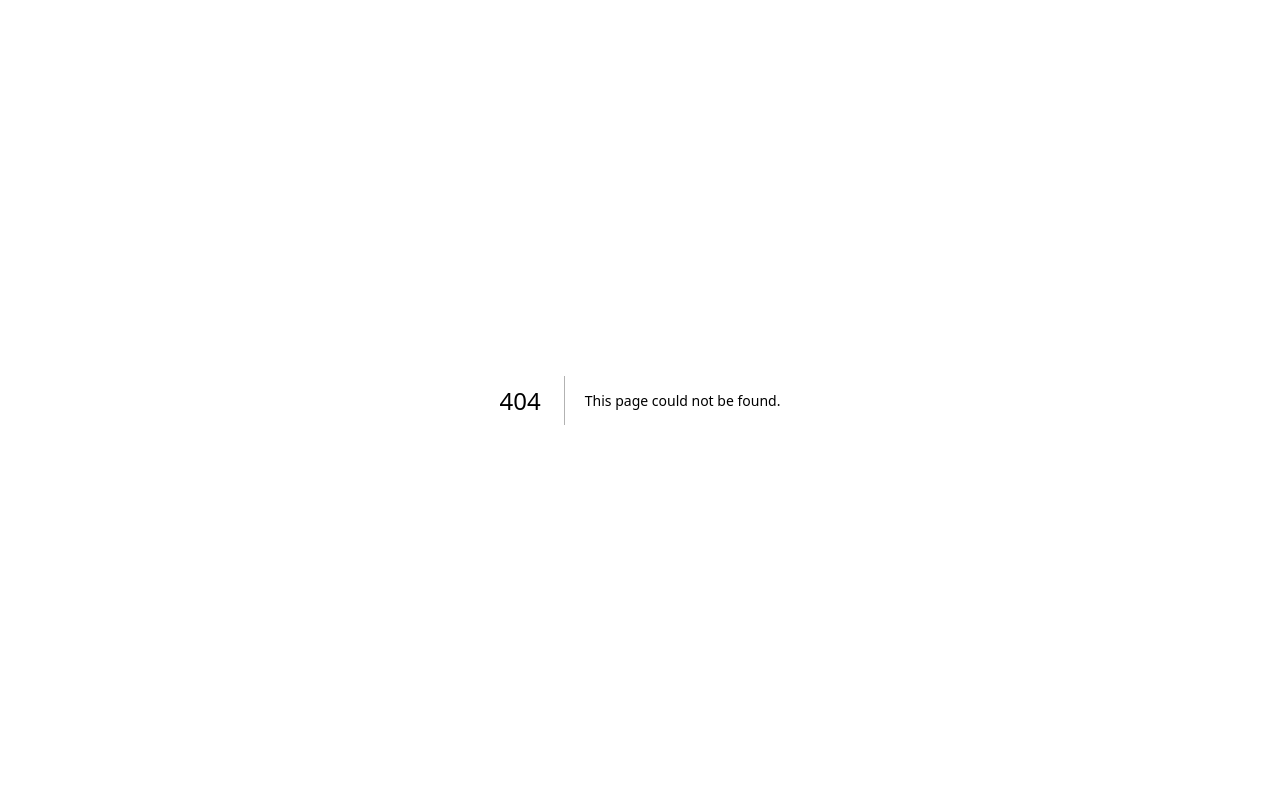
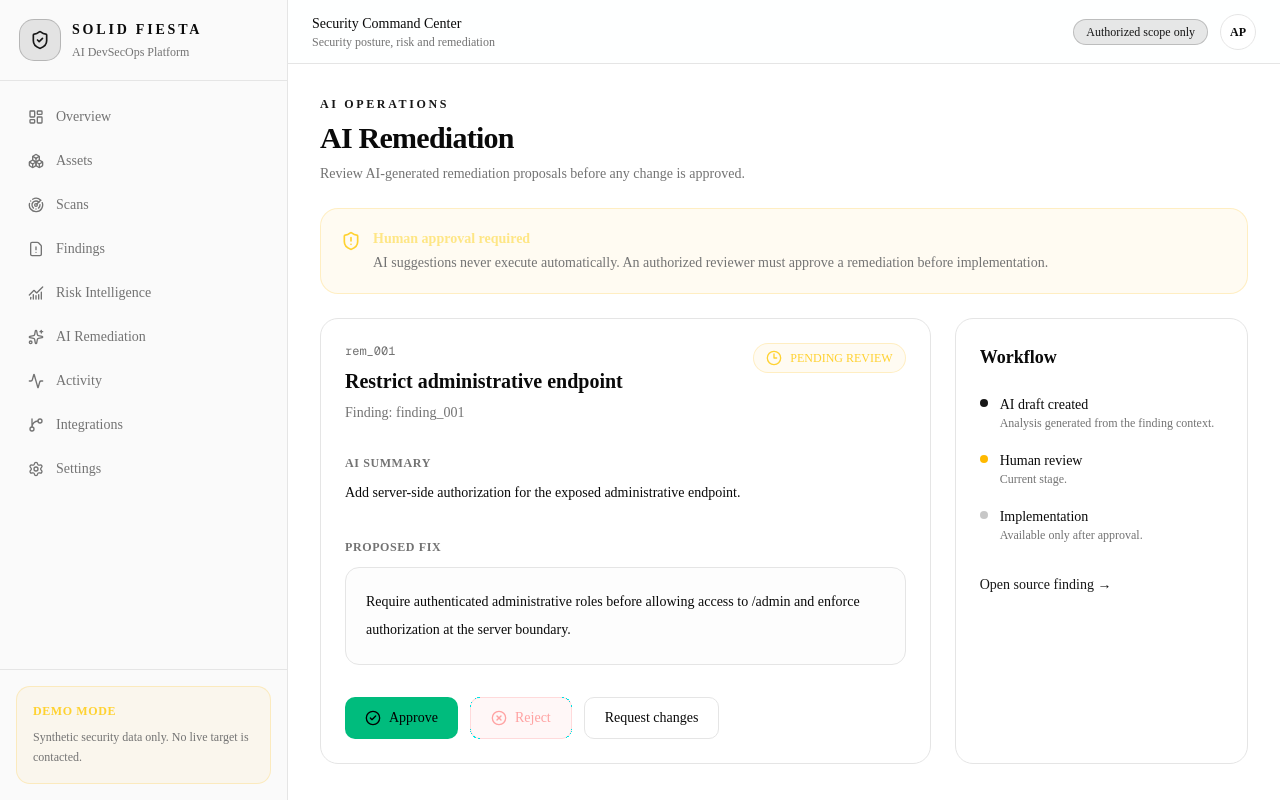
Before and after one commit to amitp98414/amitp98414, a Next.js app in the folder web/: page /dashboard/ai-remediation in a window 1280 px wide. Before the commit this address had no page. Built offline with nearby package versions, Linux system fonts and the light colour scheme.

Commit message:
feat: add AI remediation review workspace

```diff
--- /dev/null
+++ b/web/src/app/dashboard/ai-remediation/page.tsx
@@ -0,0 +1,158 @@
+import Link from "next/link";
+import { CheckCircle2, Clock3, ShieldAlert, XCircle } from "lucide-react";
+
+import { AppShell } from "@/components/layout/app-shell";
+import { demoRemediations } from "@/lib/remediation/demo-remediations";
+
+export default function AIRemediationPage() {
+  const remediation = demoRemediations[0];
+
+  return (
+    <AppShell>
+      <div className="mx-auto max-w-7xl space-y-6">
+        <div>
+          <div className="text-xs font-semibold uppercase tracking-[0.22em] text-primary">
+            AI Operations
+          </div>
+
+          <h1 className="mt-2 text-3xl font-bold tracking-tight">
+            AI Remediation
+          </h1>
+
+          <p className="mt-2 text-sm text-muted-foreground">
+            Review AI-generated remediation proposals before any change is
+            approved.
+          </p>
+        </div>
+
+        <div className="rounded-2xl border border-amber-400/20 bg-amber-400/5 p-5">
+          <div className="flex items-start gap-3">
+            <ShieldAlert className="mt-0.5 size-5 text-amber-300" />
+            <div>
+              <div className="text-sm font-semibold text-amber-200">
+                Human approval required
+              </div>
+              <p className="mt-1 text-sm text-muted-foreground">
+                AI suggestions never execute automatically. An authorized
+                reviewer must approve a remediation before implementation.
+              </p>
+            </div>
+          </div>
+        </div>
+
+        <div className="grid gap-6 lg:grid-cols-3">
+          <section className="rounded-2xl border border-border bg-card p-6 lg:col-span-2">
+            <div className="flex flex-col justify-between gap-4 md:flex-row md:items-start">
+              <div>
+                <div className="font-mono text-xs text-muted-foreground">
+                  {remediation.id}
+                </div>
+
+                <h2 className="mt-2 text-xl font-semibold">
+                  {remediation.title}
+                </h2>
+
+                <p className="mt-2 text-sm text-muted-foreground">
+                  Finding: {remediation.findingId}
+                </p>
+              </div>
+
+              <div className="inline-flex items-center gap-2 rounded-full border border-amber-400/20 bg-amber-400/5 px-3 py-1.5 text-xs text-amber-300">
+                <Clock3 className="size-4" />
+                {remediation.status.replace("_", " ")}
+              </div>
+            </div>
+
+            <div className="mt-8">
+              <div className="text-xs font-semibold uppercase tracking-wider text-muted-foreground">
+                AI summary
+              </div>
+
+              <p className="mt-2 text-sm leading-7">
+                {remediation.summary}
+              </p>
+            </div>
+
+            <div className="mt-8">
+              <div className="text-xs font-semibold uppercase tracking-wider text-muted-foreground">
+                Proposed fix
+              </div>
+
+              <div className="mt-3 rounded-xl border border-border bg-muted/20 p-5 text-sm leading-7">
+                {remediation.proposedFix}
+              </div>
+            </div>
+
+            <div className="mt-8 flex flex-col gap-3 sm:flex-row">
+              <button
+                type="button"
+                className="inline-flex items-center justify-center gap-2 rounded-lg bg-emerald-500 px-5 py-2.5 text-sm font-medium text-black"
+              >
+                <CheckCircle2 className="size-4" />
+                Approve
+              </button>
+
+              <button
+                type="button"
+                className="inline-flex items-center justify-center gap-2 rounded-lg border border-red-400/20 bg-red-400/5 px-5 py-2.5 text-sm text-red-300"
+              >
+                <XCircle className="size-4" />
+                Reject
+              </button>
+
+              <button
+                type="button"
+                className="rounded-lg border border-border px-5 py-2.5 text-sm"
+              >
+                Request changes
+              </button>
+            </div>
+          </section>
+
+          <section className="rounded-2xl border border-border bg-card p-6">
+            <h2 className="text-lg font-semibold">Workflow</h2>
+
+            <div className="mt-6 space-y-5">
+              <div className="flex gap-3">
+                <div className="mt-1 size-2 rounded-full bg-primary" />
+                <div>
+                  <div className="text-sm font-medium">AI draft created</div>
+                  <div className="text-xs text-muted-foreground">
+                    Analysis generated from the finding context.
+                  </div>
+                </div>
+              </div>
+
+              <div className="flex gap-3">
+                <div className="mt-1 size-2 rounded-full bg-amber-400" />
+                <div>
+                  <div className="text-sm font-medium">Human review</div>
+                  <div className="text-xs text-muted-foreground">
+                    Current stage.
+                  </div>
+                </div>
+              </div>
+
+              <div className="flex gap-3">
+                <div className="mt-1 size-2 rounded-full bg-muted-foreground/40" />
+                <div>
+                  <div className="text-sm font-medium">Implementation</div>
+                  <div className="text-xs text-muted-foreground">
+                    Available only after approval.
+                  </div>
+                </div>
+              </div>
+            </div>
+
+            <Link
+              href={`/dashboard/findings/${remediation.findingId}`}
+              className="mt-8 inline-flex text-sm text-primary hover:underline"
+            >
+              Open source finding →
+            </Link>
+          </section>
+        </div>
+      </div>
+    </AppShell>
+  );
+}
--- /dev/null
+++ b/web/src/lib/remediation/demo-remediations.ts
@@ -0,0 +1,14 @@
+import type { RemediationDraft } from "./types";
+
+export const demoRemediations: RemediationDraft[] = [
+  {
+    id: "rem_001",
+    findingId: "finding_001",
+    title: "Restrict administrative endpoint",
+    summary:
+      "Add server-side authorization for the exposed administrative endpoint.",
+    proposedFix:
+      "Require authenticated administrative roles before allowing access to /admin and enforce authorization at the server boundary.",
+    status: "PENDING_REVIEW",
+  },
+];
--- /dev/null
+++ b/web/src/lib/remediation/types.ts
@@ -0,0 +1,21 @@
+export type RemediationStatus =
+  | "PENDING_REVIEW"
+  | "APPROVED"
+  | "REJECTED"
+  | "IMPLEMENTED";
+
+export type ReviewDecision =
+  | "APPROVE"
+  | "REJECT"
+  | "REQUEST_CHANGES";
+
+export interface RemediationDraft {
+  id: string;
+  findingId: string;
+  title: string;
+  summary: string;
+  proposedFix: string;
+  status: RemediationStatus;
+  reviewer?: string;
+  reviewedAt?: string;
+}
```
